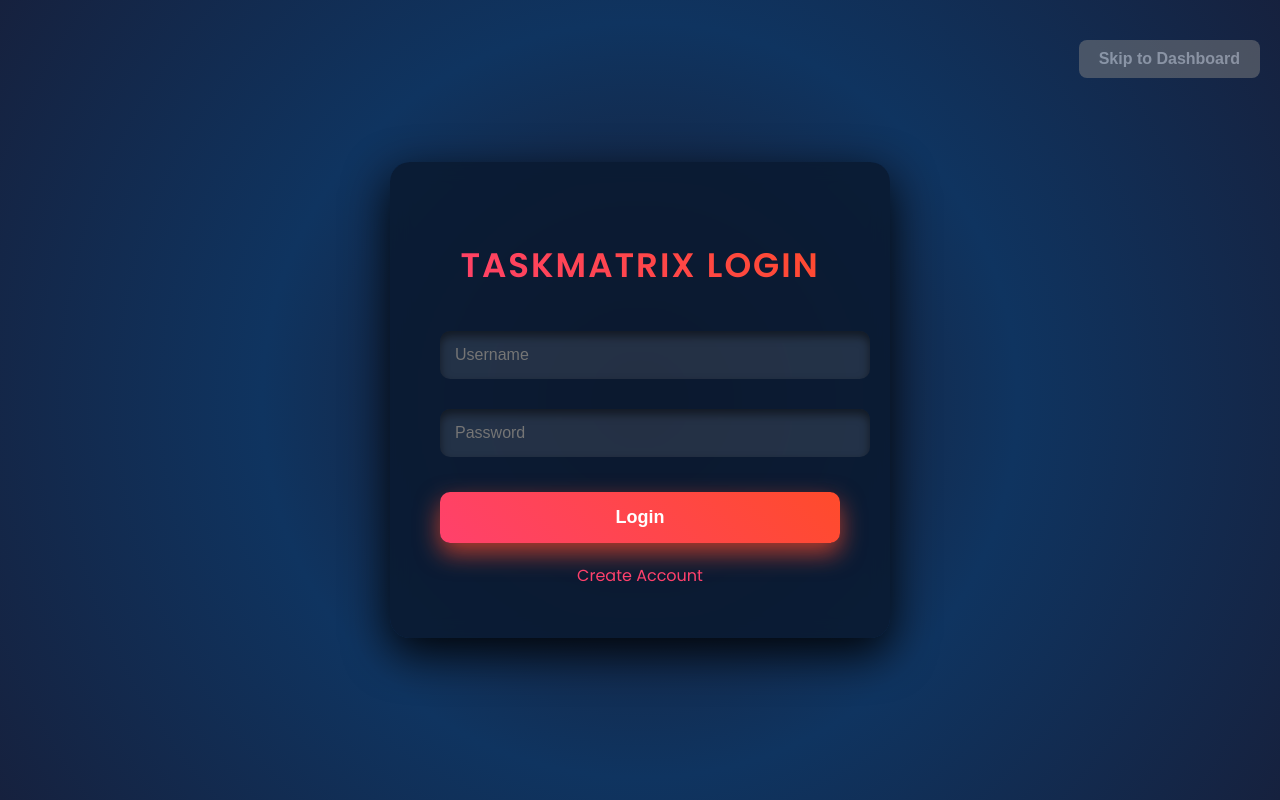
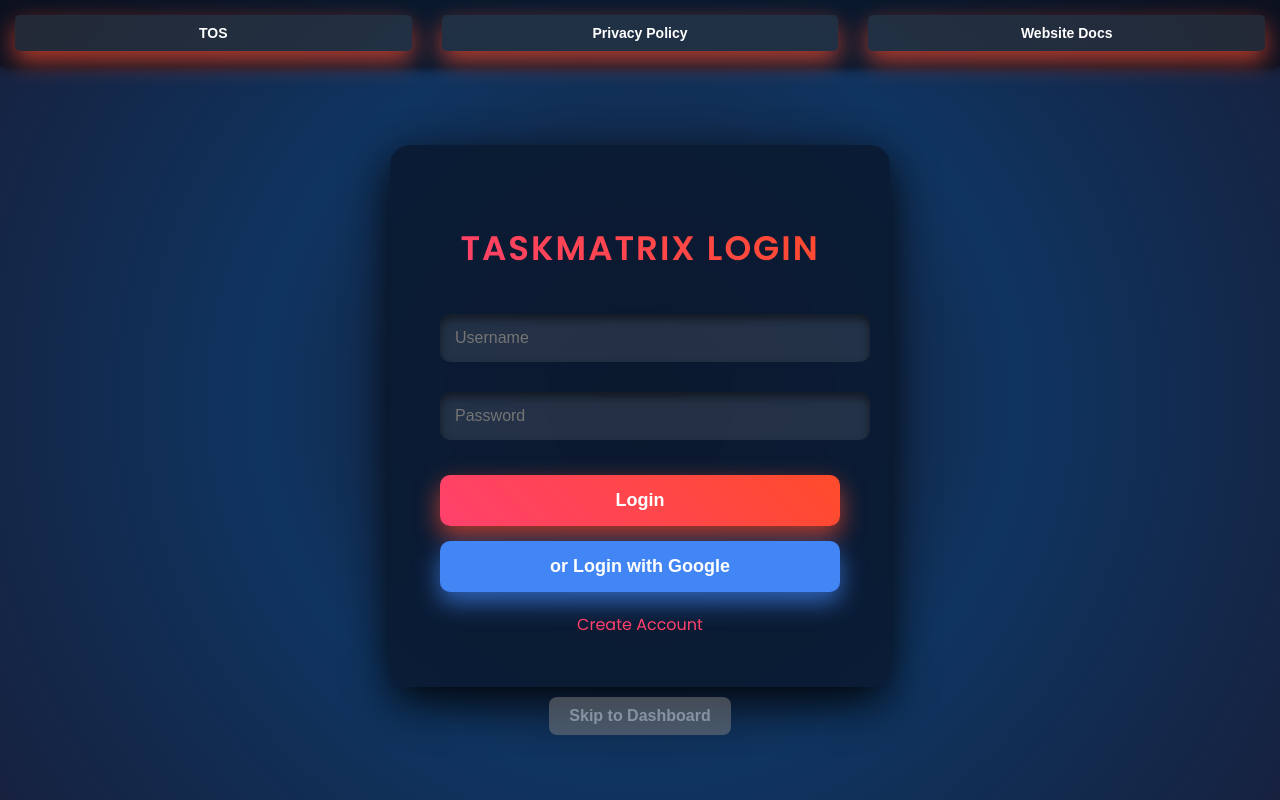
Before and after one commit to silentalex1/taaskmatrix, a plain HTML site: page index.html in a window 1280 px wide. Drawn offline with Linux system fonts and the light colour scheme.

Commit message:
Update index.html
Signed-off-by: Zal <101911964+silentalex1@users.noreply.github.com>

```diff
--- a/index.html
+++ b/index.html
@@ -17,6 +17,37 @@
             height: 100vh;
             margin: 0;
             overflow: hidden;
+            flex-direction: column;
+        }
+
+        .navbar {
+            position: fixed;
+            top: 0;
+            width: 100%;
+            background: rgba(0, 0, 0, 0.5);
+            padding: 15px 0;
+            z-index: 1000;
+            display: flex;
+            justify-content: center;
+            align-items: center;
+            box-shadow: 0 2px 10px rgba(0, 0, 0, 0.8);
+        }
+
+        .navbar button {
+            background: rgba(255, 255, 255, 0.1);
+            color: white;
+            border: none;
+            padding: 10px 20px;
+            margin: 0 15px;
+            border-radius: 5px;
+            cursor: pointer;
+            font-size: 14px;
+            transition: background 0.3s ease, transform 0.3s ease;
+        }
+
+        .navbar button:hover {
+            background: rgba(255, 255, 255, 0.2);
+            transform: scale(1.05);
         }
 
         .login-wrapper {
@@ -30,6 +61,7 @@
             position: relative;
             transition: transform 0.5s ease;
             backdrop-filter: blur(10px);
+            margin-top: 80px;
         }
 
         h2 {
@@ -85,20 +117,15 @@
         }
 
         .dashboard-button {
-            position: absolute;
-            top: 20px;
-            right: 20px;
+            margin-top: 10px;
+            background: linear-gradient(45deg, #1cb5e0, #000851);
             padding: 10px 20px;
-            background: linear-gradient(45deg, #1cb5e0, #000851);
-            color: white;
             border: none;
             border-radius: 8px;
             cursor: pointer;
             font-size: 16px;
             transition: all 0.3s ease;
             width: auto;
-            min-width: 150px;
-            max-width: 250px;
             text-align: center;
             box-shadow: 0 7px 20px rgba(0, 133, 81, 0.5);
             opacity: 1;
@@ -111,6 +138,27 @@
             opacity: 0.5;
             pointer-events: none;
             box-shadow: none;
+        }
+
+        .google-login-button {
+            width: 100%;
+            padding: 15px;
+            margin-top: 15px;
+            background: #4285F4;
+            border: none;
+            border-radius: 10px;
+            cursor: pointer;
+            color: white;
+            font-weight: bold;
+            font-size: 18px;
+            transition: all 0.3s ease;
+            box-shadow: 0 10px 25px rgba(66, 133, 244, 0.7);
+        }
+
+        .google-login-button:hover {
+            background: #357ae8;
+            transform: scale(1.08);
+            box-shadow: 0 15px 35px rgba(66, 133, 244, 0.9);
         }
 
         .flip-link {
@@ -130,6 +178,11 @@
         @media (max-width: 768px) {
             body {
                 padding: 20px;
+            }
+
+            .navbar button {
+                margin: 0 10px;
+                padding: 8px 16px;
             }
 
             .login-wrapper {
@@ -158,9 +211,19 @@
                 max-width: 200px;
                 font-size: 14px;
             }
+
+            .google-login-button {
+                padding: 12px;
+                font-size: 16px;
+            }
         }
 
         @media (max-width: 480px) {
+            .navbar button {
+                margin: 0 5px;
+                padding: 6px 12px;
+            }
+
             .login-wrapper {
                 padding: 20px;
                 border-radius: 10px;
@@ -177,6 +240,11 @@
             }
 
             button {
+                padding: 10px;
+                font-size: 14px;
+            }
+
+            .google-login-button {
                 padding: 10px;
                 font-size: 14px;
             }
@@ -205,6 +273,12 @@
     </style>
 </head>
 <body>
+    <div class="navbar">
+        <button onclick="window.location.href='tos.html'">TOS</button>
+        <button onclick="window.location.href='privacy.html'">Privacy Policy</button>
+        <button onclick="window.location.href='docs.html'">Website Docs</button>
+    </div>
+
     <div class="login-wrapper">
         <h2>Taskmatrix Login</h2>
         <form id="loginForm">
@@ -212,6 +286,7 @@
             <input type="password" name="password" placeholder="Password" required>
             <button type="submit">Login</button>
         </form>
+        <button class="google-login-button">or Login with Google</button>
         <span class="flip-link" onclick="flipToSignup()">Create Account</span>
     </div>
 
```
